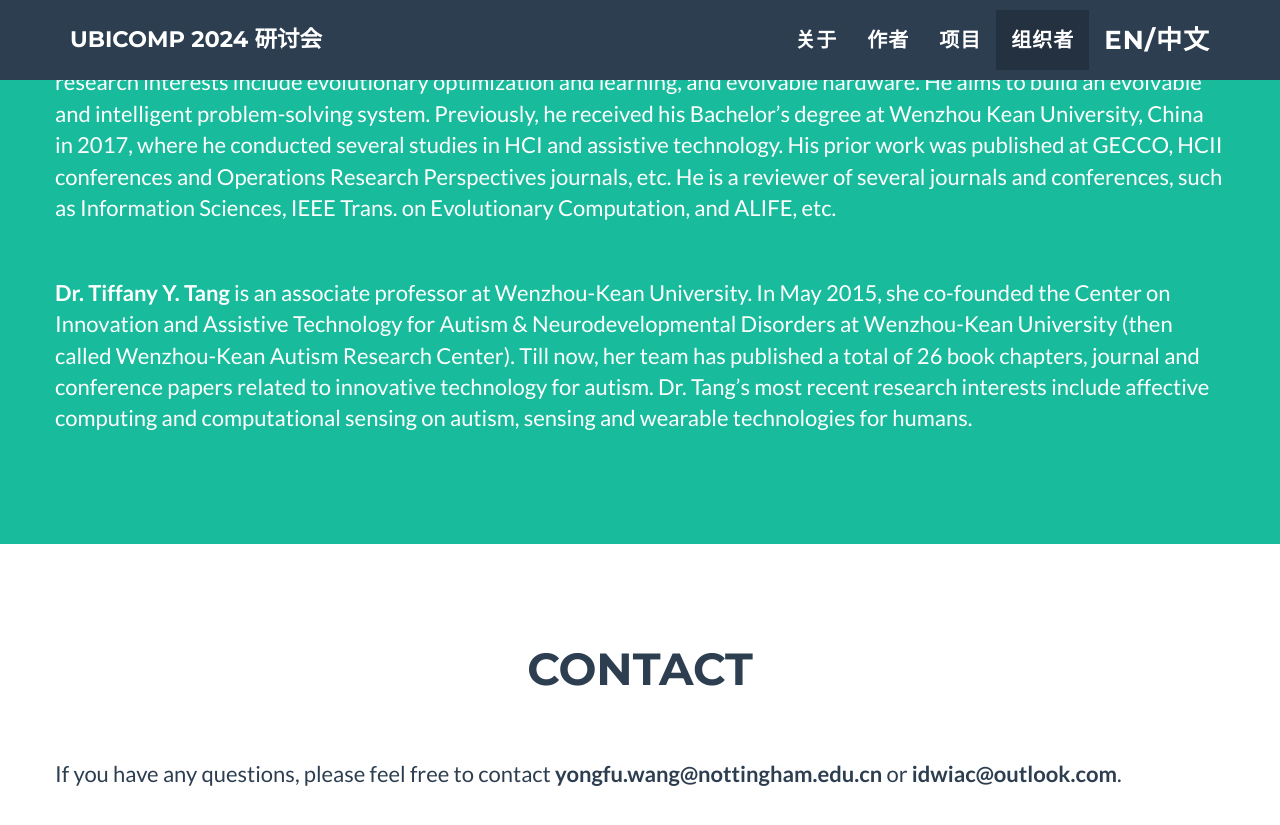
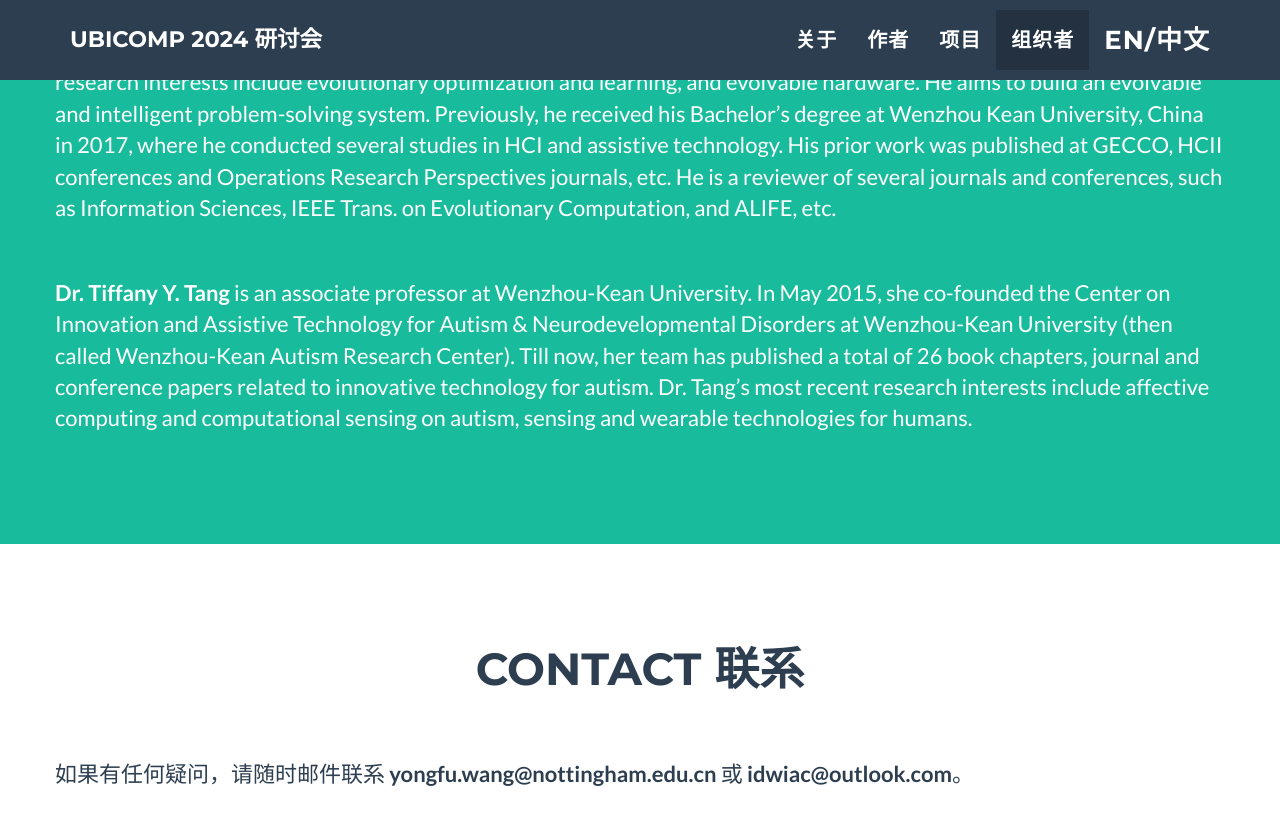
Before and after one commit to idwac-cn/idwac, a Jekyll site: the page built from _posts/2014-07-18-project-1.markdown, in a window 1280 px wide and 900 px high, scrolled down 3940 px. Shown: the top 825 px of the window. Built offline with Jekyll 4.4.1, drawn with Linux system fonts in a browser that asks for light colours.

Commit message:
Update contact page

```diff
--- a/_includes/contact.html
+++ b/_includes/contact.html
@@ -3,7 +3,7 @@
   <div class="container">
     <div class="row">
       <div class="col-lg-12 text-center">
-        <h2>Contact</h2>
+        <h2>Contact 联系</h2>
         <!-- <hr class="star-primary"> -->
       </div>
     </div>
@@ -11,7 +11,7 @@
 
     <div class="row">
       <br><br><br>
-      <p>If you have any questions, please feel free to contact <strong>yongfu.wang@nottingham.edu.cn</strong> or <strong>idwiac@outlook.com</strong>.</p>
+      <p>如果有任何疑问，请随时邮件联系 <strong>yongfu.wang@nottingham.edu.cn</strong> 或 <strong>idwiac@outlook.com</strong>。</p>
     </div>
   </div>
 </section>
```
